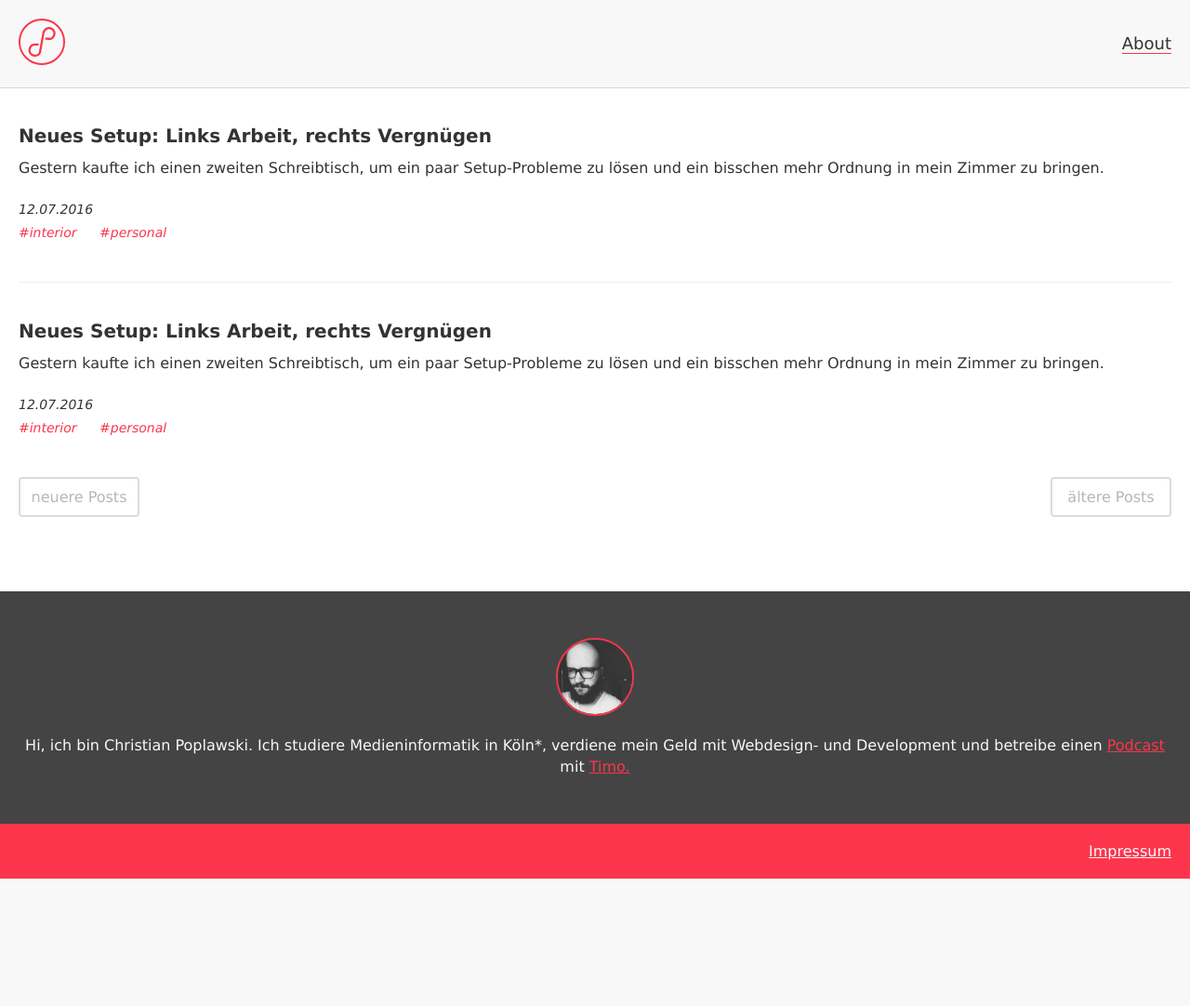
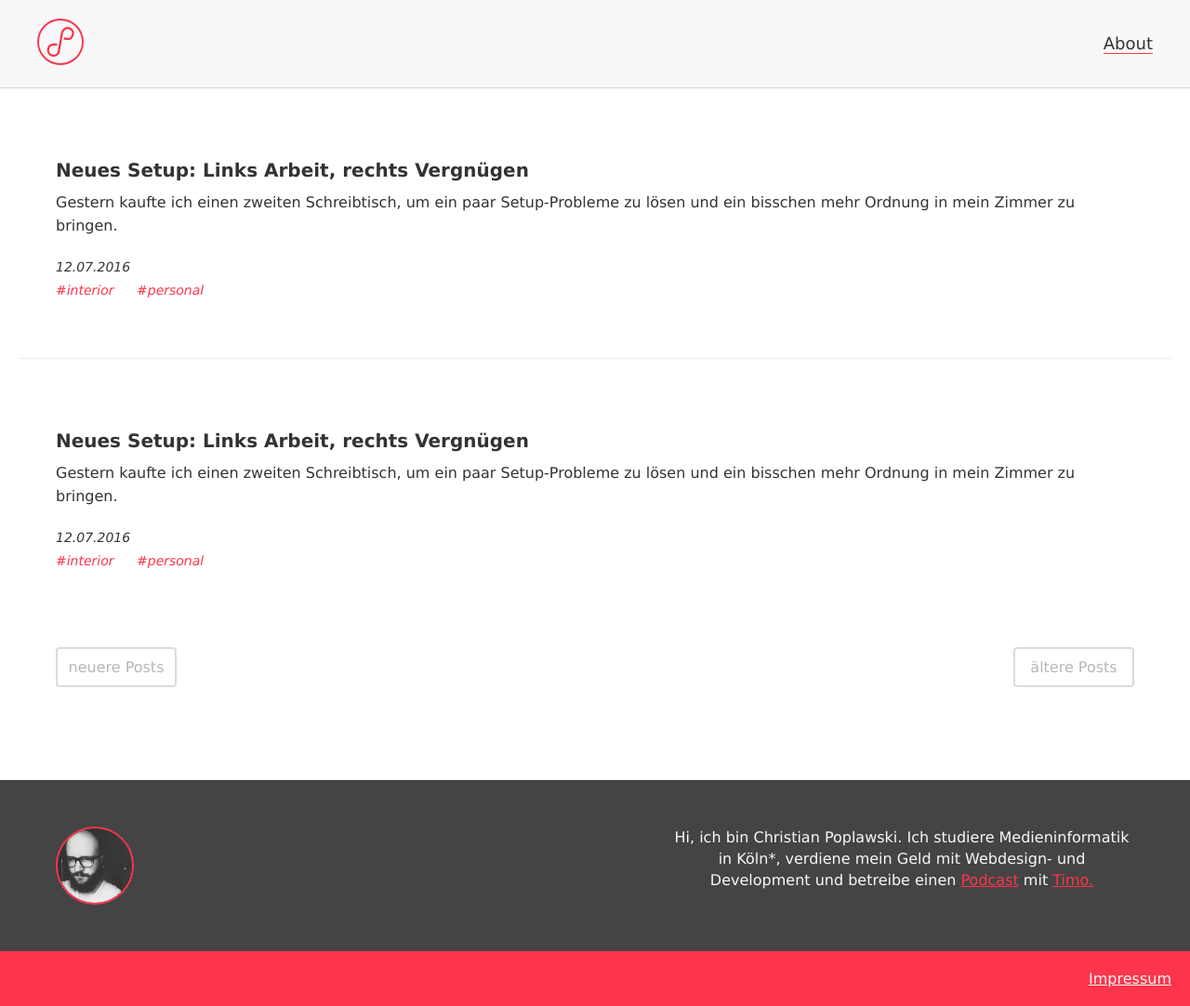
Before and after one commit to Plsr/crushed, a PHP site: page / in a window 1280 px wide. Shown: the whole page at 93% size. Before the commit the page ends 945 px from the top, so only its background shows below. Run offline with PHP 8.4, Linux system fonts and the light colour scheme.

Commit message:
Added some media querys for iPad view

```diff
--- a/scss/component/_c_img-portrait.scss
+++ b/scss/component/_c_img-portrait.scss
@@ -5,4 +5,8 @@
   display: block;
   margin: 0 auto;
   margin-bottom: 20px;
+
+  @media screen and (min-width: 768px) {
+    margin-bottom: 0;
+  }
 }
--- a/scss/component/_c_pagination.scss
+++ b/scss/component/_c_pagination.scss
@@ -3,5 +3,9 @@
   margin-right: 20px;
   margin-bottom: 80px;
 
+  @media screen and (min-width: 768px) {
+    padding: 20px 40px;
+  }
+
   @include clearfix;
 }
--- a/scss/component/_c_post-preview.scss
+++ b/scss/component/_c_post-preview.scss
@@ -6,6 +6,10 @@
 	font-size: 16px;
 	line-height: 25px;
 
+  @media screen and (min-width: 768px) {
+    padding: 20px 40px;
+  }
+
 	p {
 		margin-top: 10px;
 		margin-bottom: 0;
--- a/scss/layout/_author-info.scss
+++ b/scss/layout/_author-info.scss
@@ -13,4 +13,19 @@
     margin: 0;
     text-align: center;
   }
+
+  @media screen and (min-width: 768px) {
+    padding: 50px 60px;
+
+    img {
+      float: left;
+    }
+
+    p {
+      float: right;
+      max-width: 500px;
+    }
+
+    @include clearfix;
+  }
 }
--- a/scss/layout/_site-header.scss
+++ b/scss/layout/_site-header.scss
@@ -6,5 +6,9 @@
 
 	.header-content {
 		padding: 20px;
+
+    @media screen and (min-width: 768px) {
+      padding: 20px 40px;
+    }
 	}
 }
--- a/style.css
+++ b/style.css
@@ -405,6 +405,9 @@ h2.c_post-title {
   margin-bottom: 40px;
   font-size: 16px;
   line-height: 25px; }
+  @media screen and (min-width: 768px) {
+    .c_post-preview {
+      padding: 20px 40px; } }
   .c_post-preview p {
     margin-top: 10px;
     margin-bottom: 0; }
@@ -442,6 +445,9 @@ h2.c_post-title {
   margin-left: 20px;
   margin-right: 20px;
   margin-bottom: 80px; }
+  @media screen and (min-width: 768px) {
+    .c_pagination {
+      padding: 20px 40px; } }
   .c_pagination:after {
     content: "";
     display: table;
@@ -470,6 +476,9 @@ h2.c_post-title {
   display: block;
   margin: 0 auto;
   margin-bottom: 20px; }
+  @media screen and (min-width: 768px) {
+    .c_img-portrait {
+      margin-bottom: 0; } }
 
 .c_page-footer {
   background-color: #FC354C;
@@ -490,6 +499,9 @@ h2.c_post-title {
   box-shadow: 0px 1px 0px 0px rgba(0, 0, 0, 0.16); }
   .site-header .header-content {
     padding: 20px; }
+    @media screen and (min-width: 768px) {
+      .site-header .header-content {
+        padding: 20px 40px; } }
 
 .author-info {
   background-color: #444444;
@@ -502,3 +514,15 @@ h2.c_post-title {
   .author-info p {
     margin: 0;
     text-align: center; }
+  @media screen and (min-width: 768px) {
+    .author-info {
+      padding: 50px 60px; }
+      .author-info img {
+        float: left; }
+      .author-info p {
+        float: right;
+        max-width: 500px; }
+      .author-info:after {
+        content: "";
+        display: table;
+        clear: both; } }
```
